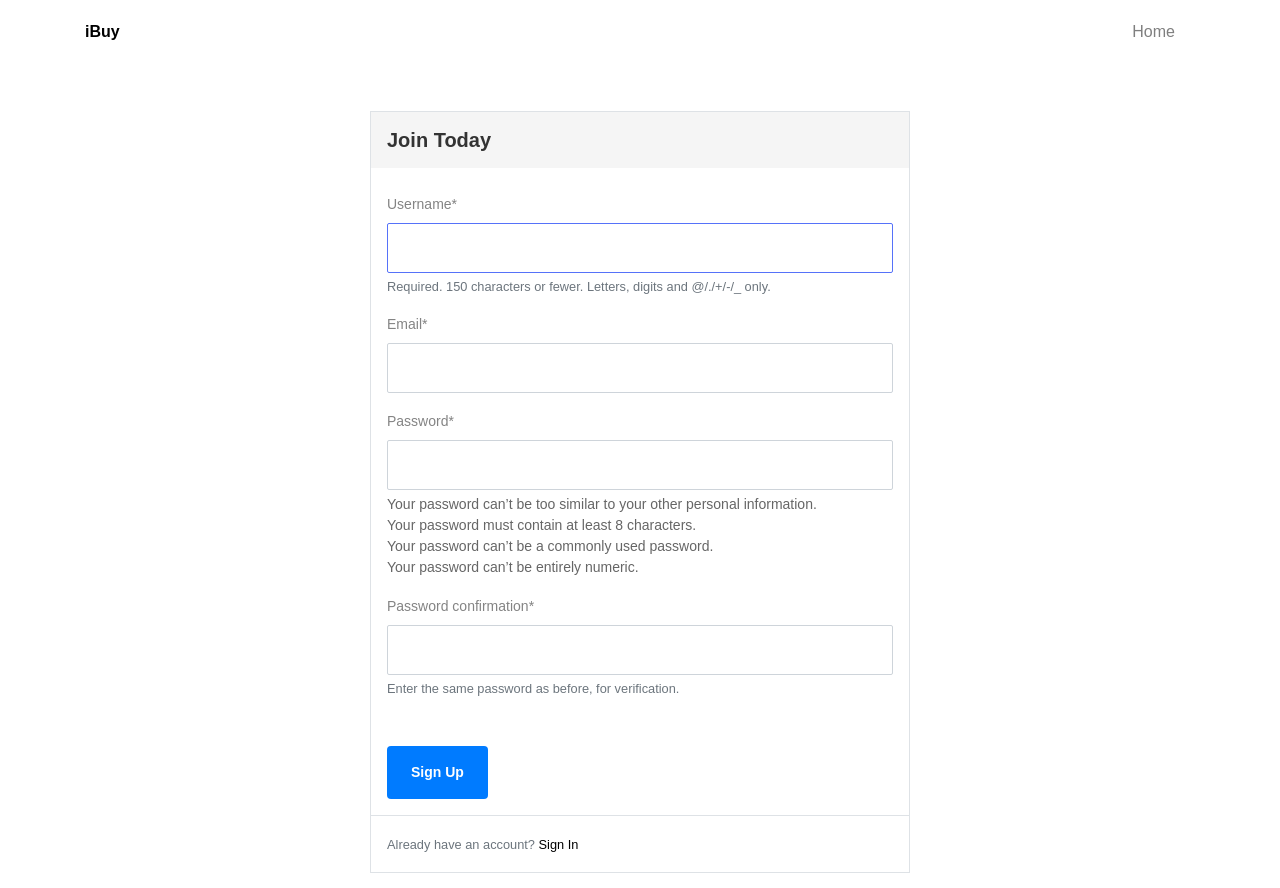
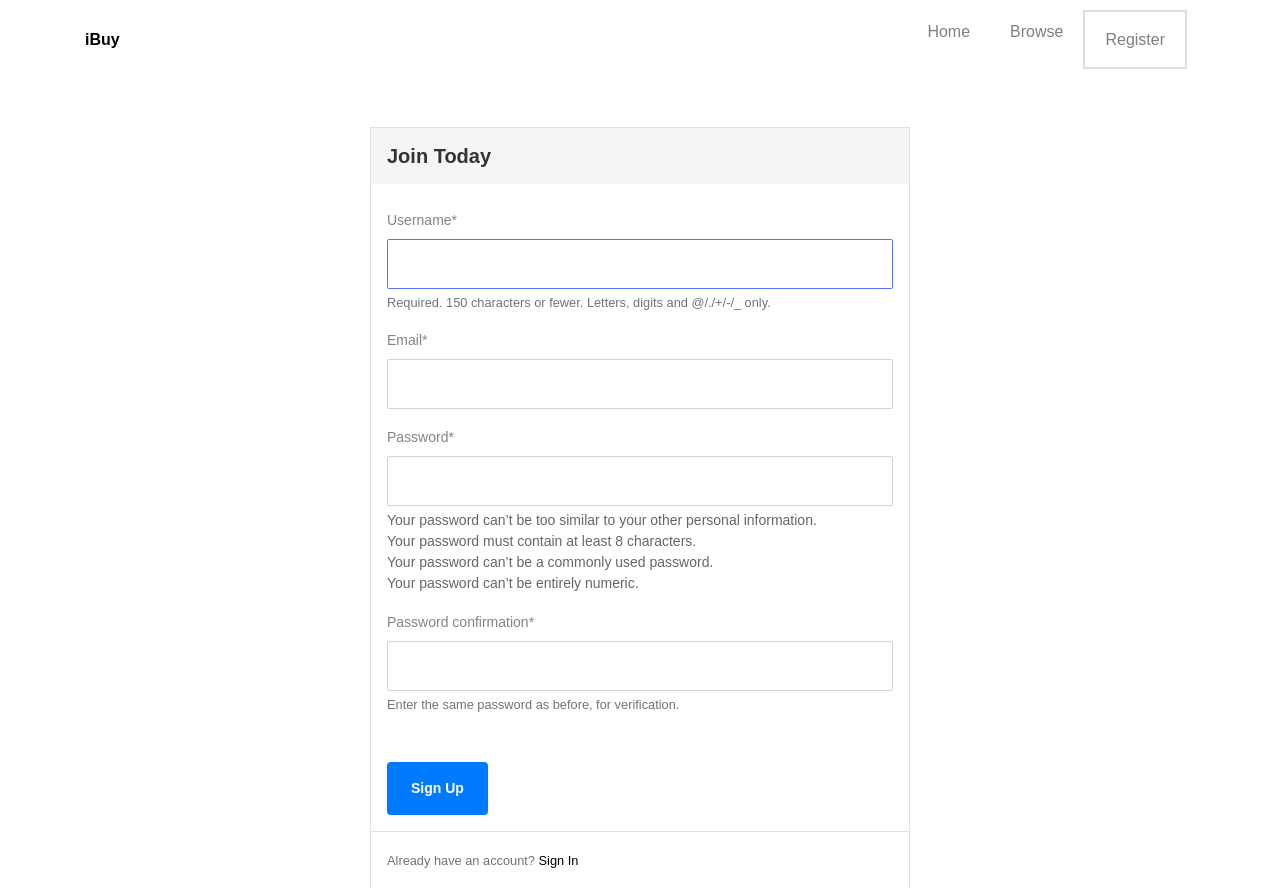
Before and after one commit to zachmichael14/auction_site, a Django app: page /register/ in a window 1280 px wide. Shown: the top 888 px of the page. Run offline with Django 3.2, Linux system fonts and the light colour scheme; some libraries are stand-ins or nearby versions; some web fonts are replaced.

Commit message:
Add Browse and Register links to navbar

```diff
--- a/auctions/templates/auctions/layout.html
+++ b/auctions/templates/auctions/layout.html
@@ -45,6 +45,21 @@
                             <li class="nav-item">
                                 <a class="nav-link" href="{% url 'auctions:index' %}">Home</a>
                             </li>
+                            <li class="nav-item">
+                                <a class="nav-link" href="#">Browse</a>
+                            </li>
+
+
+                            {% if user.is_authenticated %}
+
+                            {% else %}
+                                <ul class="navbar-nav ml-auto mt-10">
+                                    <li class="nav-item">
+                                        <a class="nav-link login-button" href="register">Register</a>
+                                    </li>
+                                </ul>
+                            {% endif %}
+
                         </ul>
                     </div>
                 </nav>
```
